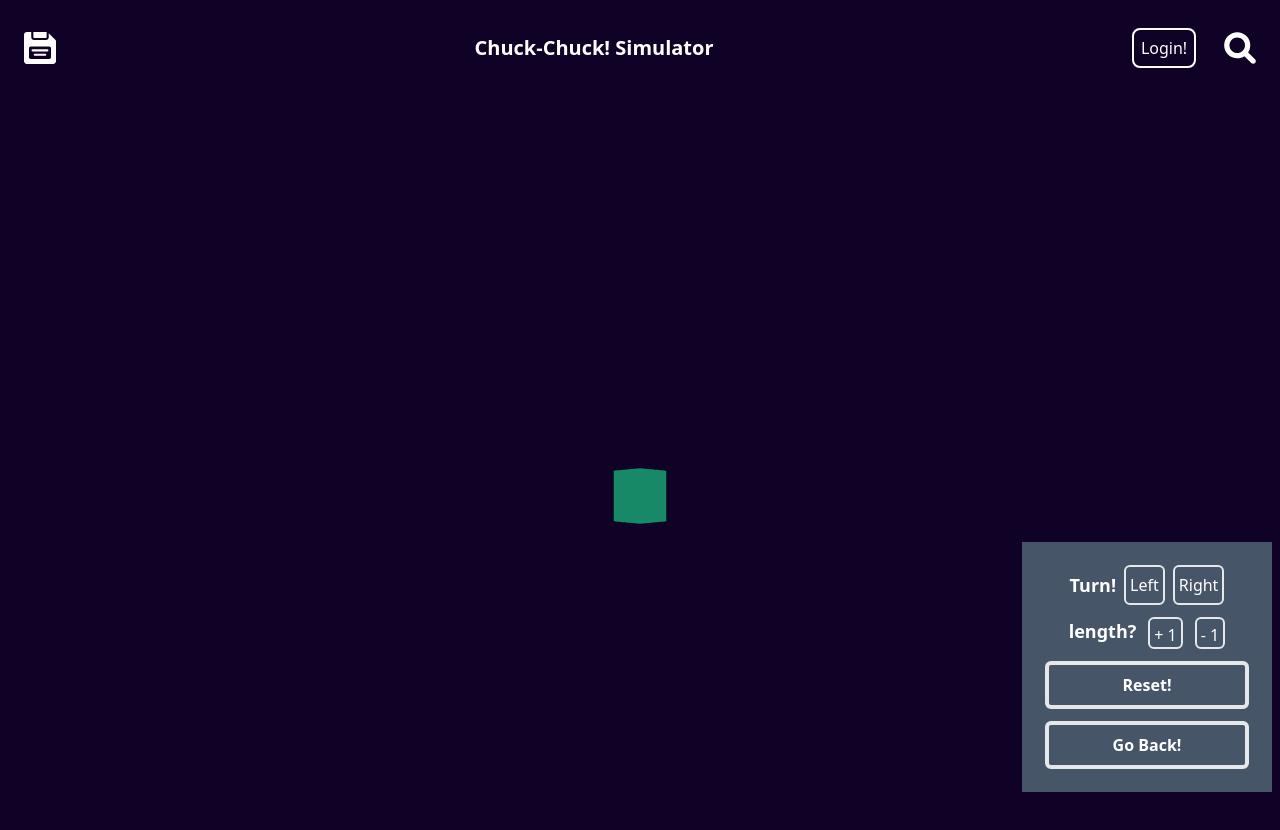
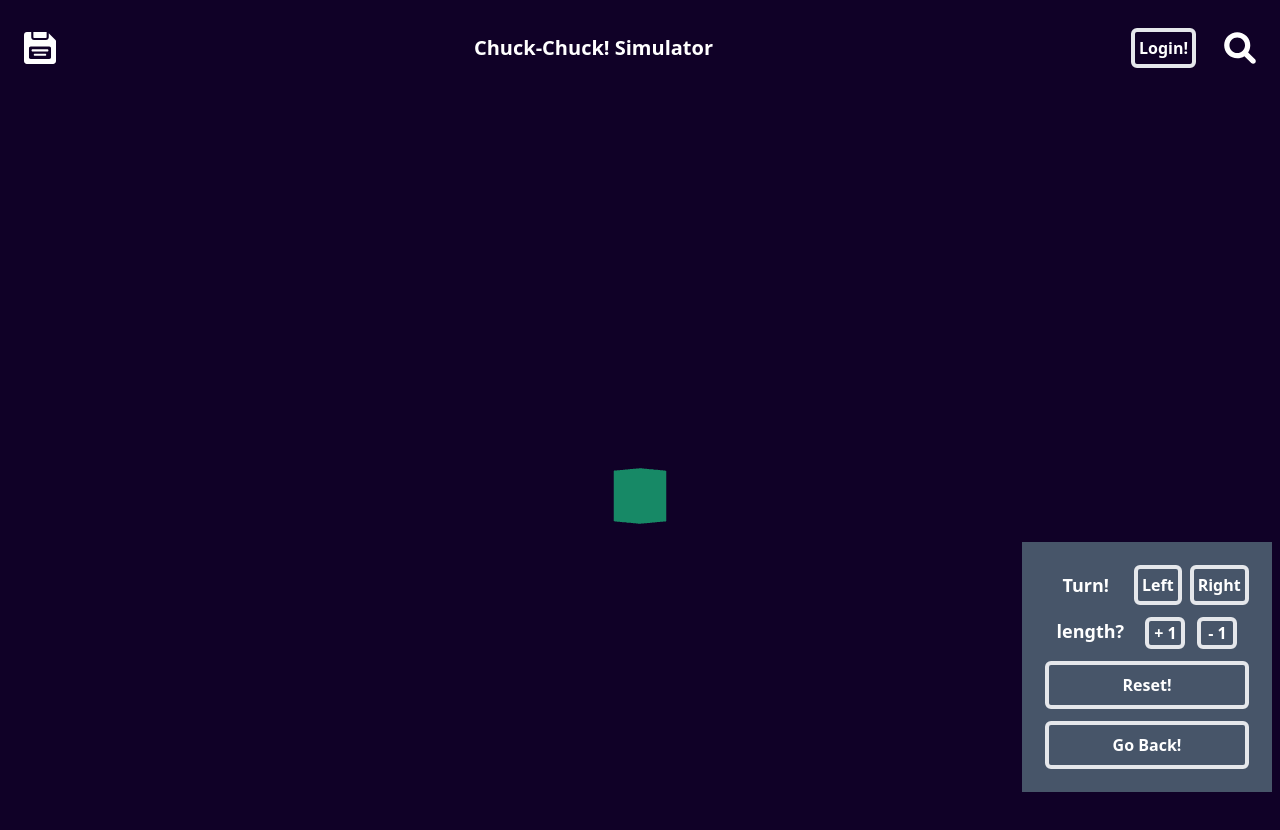
Before and after one commit to The-Chuck-Chuck/The-Chuck, a React (Vite) app: page /simulator in a window 1280 px wide. Shown: the top 830 px of the page. Built offline with nearby package versions, Linux system fonts and the light colour scheme.

Commit message:
feat(Button): Button 컴포넌트 적용
- Simulator, SimulController, Home, Header 컴포넌트에 적용
- Home 컴포넌트 Start Button 클릭 시 "/simulator" 경로 이동 이벤트 적용

```diff
--- a/src/components/Header.jsx
+++ b/src/components/Header.jsx
@@ -1,6 +1,7 @@
 import { Link } from "react-router-dom";
 import saveIcon from "../asset/save-icon-silhouette-svgrepo-com.svg";
 import searchIcon from "../asset/search-2907.svg";
+import Button from "./Button";
 
 const Header = () => {
   return (
@@ -15,13 +16,8 @@ const Header = () => {
       <Link to="/" className="grow font-bold text-xl">
         <h1>Chuck-Chuck! Simulator</h1>
       </Link>
-      <button
-        type="button"
-        className="w-16 h-10 border-2 rounded-lg border-white p-1 hover:border-4"
-      >
-        Login!
-      </button>
-      <button type="button">
+      <Button addClassName="p-1">Login!</Button>
+      <button type="button" className="bg-saveIcon">
         <img
           src={searchIcon}
           alt="search"
--- a/src/components/SimulController.jsx
+++ b/src/components/SimulController.jsx
@@ -1,48 +1,20 @@
+import Button from "./Button";
+
 const SimulController = () => {
   return (
     <div className="flex flex-col gap-3 fixed bottom-2 right-2 w-[250px] h-[250px] bg-slate-600 p-3 justify-center items-center">
-      <div className="flex gap-2 items-center">
-        <p className="grow bg-slate-600 text-center font-bold text-lg">Turn!</p>
-        <button
-          type="button"
-          className="h-10 border-2 hover:bg-white hover:text-black rounded-md p-1"
-        >
-          Left
-        </button>
-        <button
-          type="button"
-          className="h-10 border-2 hover:bg-white hover:text-black rounded-md p-1"
-        >
-          Right
-        </button>
+      <div className="w-[90%] flex gap-2 items-center">
+        <p className="grow text-center font-bold text-lg">Turn!</p>
+        <Button addClassName="h-10 p-1">Left</Button>
+        <Button addClassName="h-10 p-1">Right</Button>
       </div>
-      <div className="flex gap-3">
-        <p className="font-bold text-lg">length?</p>
-        <button
-          type="button"
-          className="h-8 border-2 hover:bg-white hover:text-black rounded-md p-1"
-        >
-          + 1
-        </button>
-        <button
-          type="button"
-          className="h-8 border-2 hover:bg-white hover:text-black rounded-md p-1"
-        >
-          - 1
-        </button>
+      <div className="w-[80%] flex gap-3">
+        <p className="grow font-bold text-lg">length?</p>
+        <Button addClassName="w-[40px] h-8 pl-1 pr-1">+ 1</Button>
+        <Button addClassName="w-[40px] h-8 pl-1 pr-1">- 1</Button>
       </div>
-      <button
-        type="button"
-        className="w-[90%] hover:bg-white hover:text-black font-bold border-4 p-2 rounded-md"
-      >
-        Reset!
-      </button>
-      <button
-        type="button"
-        className="w-[90%] hover:bg-white hover:text-black font-bold border-4 p-2 rounded-md"
-      >
-        Go Back!
-      </button>
+      <Button addClassName="w-[90%] p-2">Reset!</Button>
+      <Button addClassName="w-[90%] p-2">Go Back!</Button>
     </div>
   );
 };
--- a/src/pages/Home.jsx
+++ b/src/pages/Home.jsx
@@ -1,24 +1,24 @@
-import tempChukImage from "../asset/chuckmodel.jpeg";
+import { useNavigate } from "react-router-dom";
+import tempChcukImage from "../asset/chuckmodel.jpeg";
+import Button from "../components/Button";
 
 const Home = () => {
+  const navigate = useNavigate();
+
+  const handleClickStart = () => {
+    navigate("/simulator");
+  };
+
   return (
-    <div className="flex flex-col justify-center items-center h-screen gap-[10px]">
-      <p className="text-[50px] font-bold">The Chuk Chuk</p>
+    <div className="flex flex-col justify-center items-center h-screen gap-[20px]">
+      <p className="text-white text-[50px] font-bold">The Chcuk-Chcuk</p>
       <div>
-        <img className="mt-5 w-[300px]" src={tempChukImage} alt="chukimage" />
+        <img className="mt-5 w-[300px]" src={tempChcukImage} alt="chukimage" />
       </div>
-      <button
-        type="button"
-        className="mt-10 w-[200px] text-[25px] bg-gray-500 rounded-full hover:bg-gray-700 p-2"
-      >
-        Start
-      </button>
-      <button
-        type="button"
-        className="w-[200px] text-[25px] bg-gray-500 rounded-full hover:bg-gray-700 p-2"
-      >
-        Tutorial!
-      </button>
+      <Button handler={handleClickStart} addClassName="w-[20%] text-[25px] p-2">
+        Start!
+      </Button>
+      <Button addClassName="w-[20%] text-[25px] p-2">Tutorial!</Button>
     </div>
   );
 };
--- a/src/pages/Simulator.jsx
+++ b/src/pages/Simulator.jsx
@@ -4,11 +4,13 @@ import SimulController from "../components/SimulController";
 
 const Simulator = () => {
   return (
-    <main className="w-[100%] h-[100vh] text-white">
+    <div className="text-white">
       <Header />
-      <SimulCanvas />
-      <SimulController />
-    </main>
+      <main className="w-[100%] h-[100vh]">
+        <SimulCanvas />
+        <SimulController />
+      </main>
+    </div>
   );
 };
 
```
